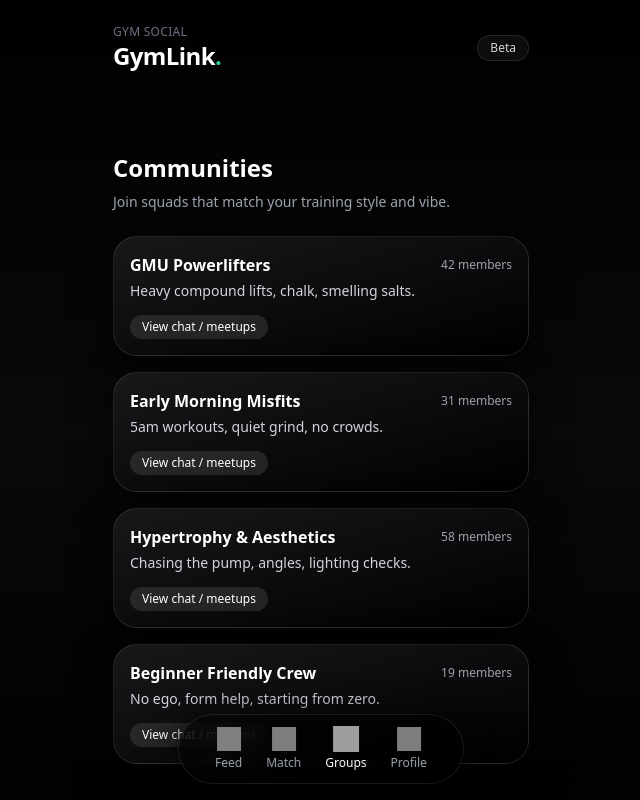
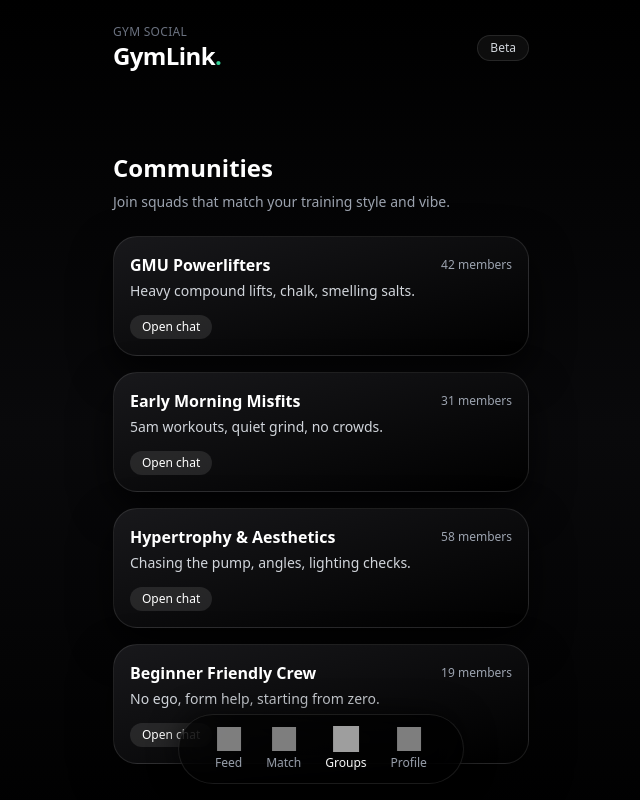
Before and after one commit to ukkandi/Gymsnap, a React (Vite) app in the folder react/: page / in a window 1280 px wide. Both pictures are taken after a click on the button "Groups". Shown: the whole page, without its empty margins (319-959 px from the left). Built offline with nearby package versions, Linux system fonts and the light colour scheme; grey boxes are pictures that could not be loaded; what @heroui/react would draw is missing.

Commit message:
Update Groups.jsx

```diff
--- a/react/src/pages/Groups.jsx
+++ b/react/src/pages/Groups.jsx
@@ -1,3 +1,5 @@
+import { Link } from "react-router-dom";
+
 const groups = [
   {
     name: "GMU Powerlifters",
@@ -40,9 +42,14 @@ export default function Groups() {
               <div className="text-xs text-gray-400">{g.members} members</div>
             </div>
             <p className="text-sm text-gray-300 mb-3">{g.vibe}</p>
-            <button className="text-xs px-3 py-1 rounded-full bg-white/10 hover:bg-white/20 transition">
-              View chat / meetups
-            </button>
+
+            <Link
+              to={`/chat/${encodeURIComponent(g.name)}`}
+              className="text-xs px-3 py-1 rounded-full bg-white/10 hover:bg-white/20 transition inline-block"
+            >
+              Open chat
+            </Link>
+
           </div>
         ))}
       </div>
```
